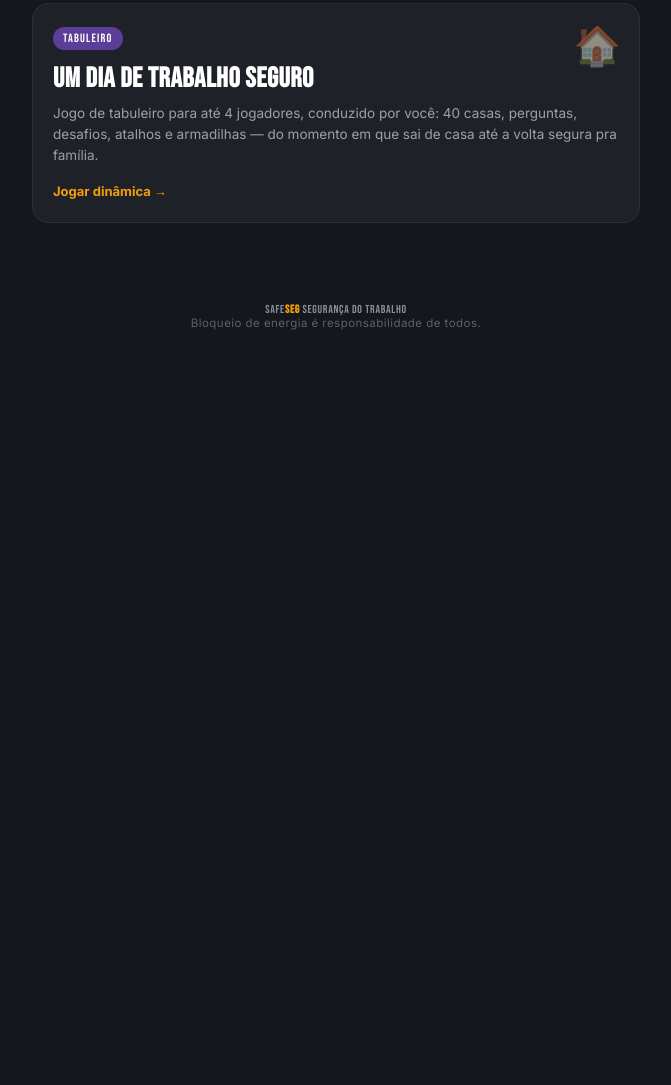
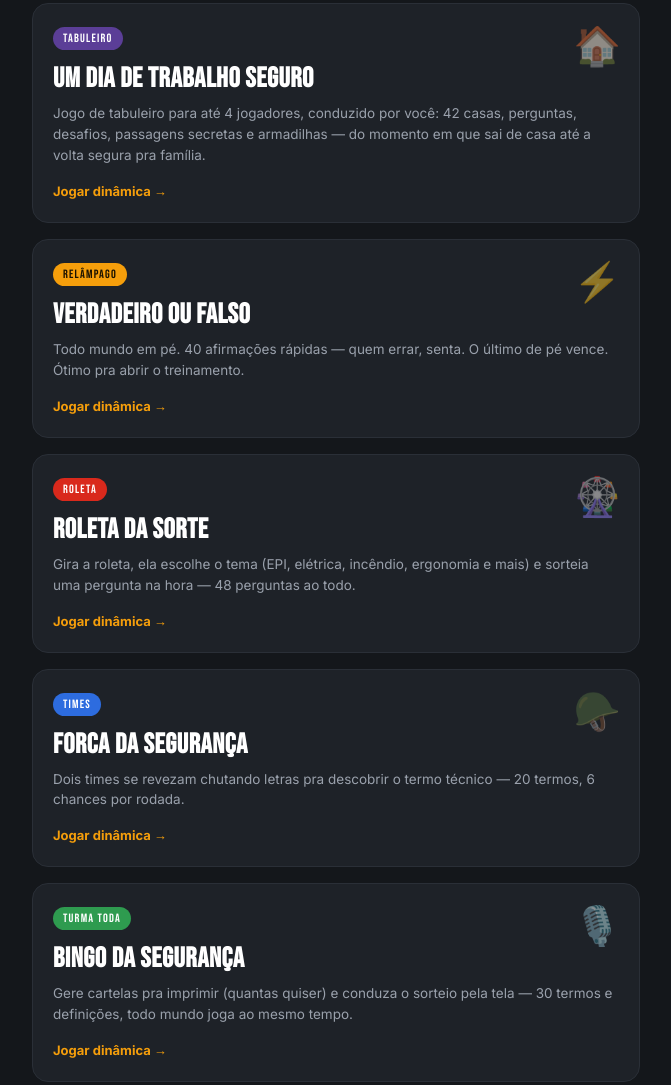
Before and after one commit to SafeSegTreinamentos/gameficacao, a plain HTML site: page index.html in a window 1280 px wide. Shown: the part 1165-2250 px from the top of the page, without its empty margins (304-975 px from the left). Before the commit the page ends 1535 px from the top, so only its background shows below. Drawn offline with Linux system fonts and the light colour scheme.

Commit message:
Update index.html

```diff
--- a/index.html
+++ b/index.html
@@ -72,6 +72,10 @@
   .card.confinado .tag{background:#B23A6B; color:#fff;}
   .card.pet .tag{background:#178A6F; color:#fff;}
   .card.tabuleiro .tag{background:#5B3E97; color:#fff;}
+  .card.vouf .tag{background:#F59E0B; color:#1a1200;}
+  .card.roleta .tag{background:#D9291C; color:#fff;}
+  .card.forca .tag{background:#2D6CDF; color:#fff;}
+  .card.bingo .tag{background:#2E9B4F; color:#fff;}
   .card.soon{opacity:.5; cursor:not-allowed;}
   .card.soon .tag{background:var(--graphite-3); color:#8A909B;}
 
@@ -128,7 +132,39 @@
     <span class="icon">🏠</span>
     <span class="tag">TABULEIRO</span>
     <h2>Um Dia de Trabalho Seguro</h2>
-    <p>Jogo de tabuleiro para até 4 jogadores, conduzido por você: 40 casas, perguntas, desafios, atalhos e armadilhas — do momento em que sai de casa até a volta segura pra família.</p>
+    <p>Jogo de tabuleiro para até 4 jogadores, conduzido por você: 42 casas, perguntas, desafios, passagens secretas e armadilhas — do momento em que sai de casa até a volta segura pra família.</p>
+    <span class="go">Jogar dinâmica →</span>
+  </a>
+
+  <a class="card vouf" href="verdadeiro-falso.html">
+    <span class="icon">⚡</span>
+    <span class="tag">RELÂMPAGO</span>
+    <h2>Verdadeiro ou Falso</h2>
+    <p>Todo mundo em pé. 40 afirmações rápidas — quem errar, senta. O último de pé vence. Ótimo pra abrir o treinamento.</p>
+    <span class="go">Jogar dinâmica →</span>
+  </a>
+
+  <a class="card roleta" href="roleta-sorte.html">
+    <span class="icon">🎡</span>
+    <span class="tag">ROLETA</span>
+    <h2>Roleta da Sorte</h2>
+    <p>Gira a roleta, ela escolhe o tema (EPI, elétrica, incêndio, ergonomia e mais) e sorteia uma pergunta na hora — 48 perguntas ao todo.</p>
+    <span class="go">Jogar dinâmica →</span>
+  </a>
+
+  <a class="card forca" href="forca-seguranca.html">
+    <span class="icon">🪖</span>
+    <span class="tag">TIMES</span>
+    <h2>Forca da Segurança</h2>
+    <p>Dois times se revezam chutando letras pra descobrir o termo técnico — 20 termos, 6 chances por rodada.</p>
+    <span class="go">Jogar dinâmica →</span>
+  </a>
+
+  <a class="card bingo" href="bingo-seguranca.html">
+    <span class="icon">🎙️</span>
+    <span class="tag">TURMA TODA</span>
+    <h2>Bingo da Segurança</h2>
+    <p>Gere cartelas pra imprimir (quantas quiser) e conduza o sorteio pela tela — 30 termos e definições, todo mundo joga ao mesmo tempo.</p>
     <span class="go">Jogar dinâmica →</span>
   </a>
 </main>
```
